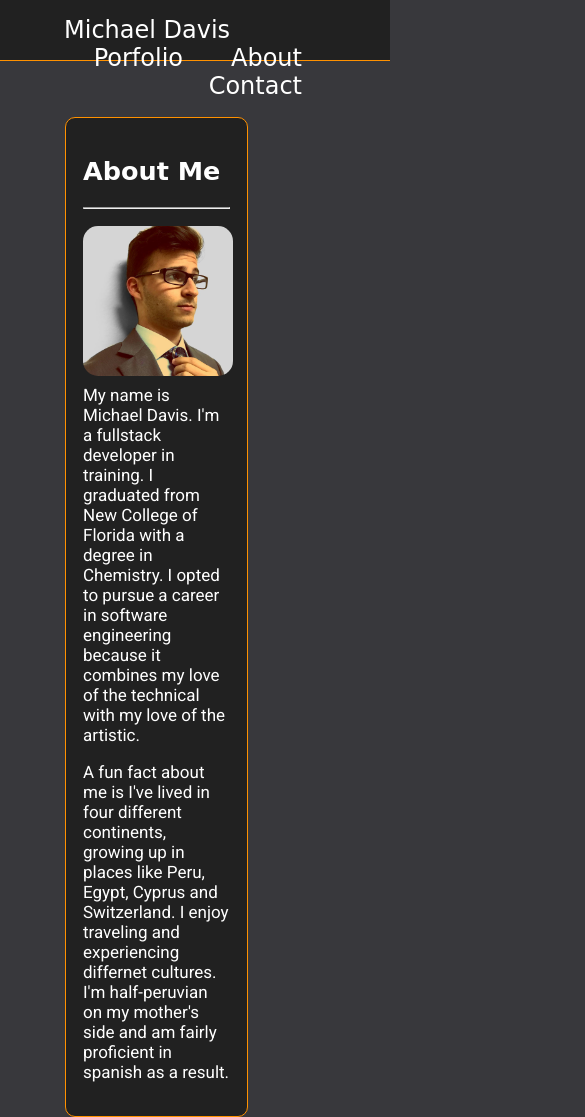
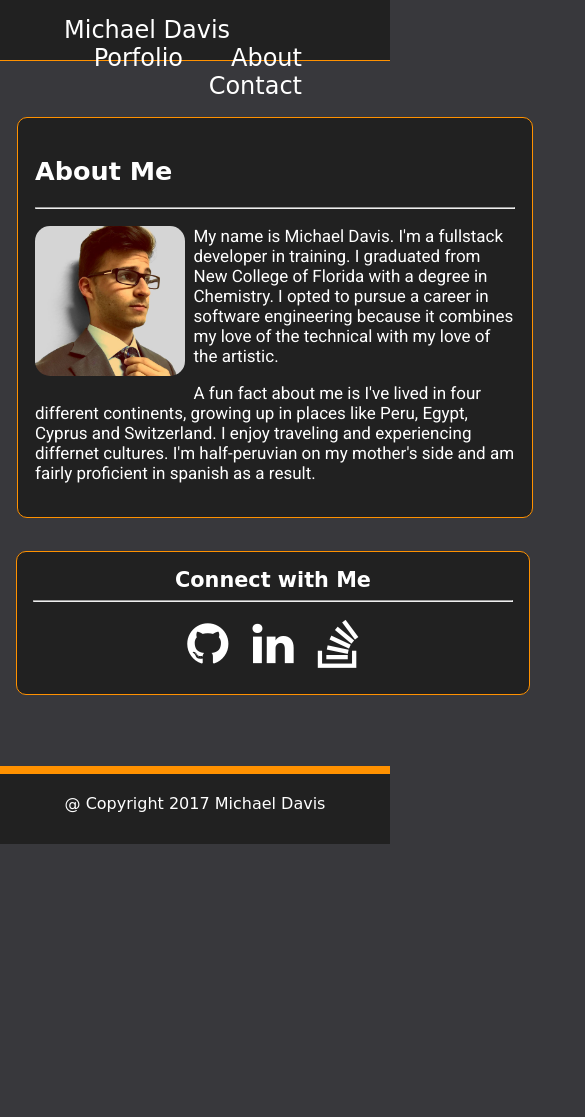
Before and after one commit to mhdavis/Basic-Porfolio, a plain HTML site: page index.html in a window 390 px wide. Shown: the top 1117 px of the page, 585 px wide, since content can reach past the window. After the commit the page ends 844 px from the top, so only its background shows below. Drawn offline with Linux system fonts and the light colour scheme; a web font is replaced by a local one.

Commit message:
began building out responsive design with media queries

```diff
--- a/assets/css/style.css
+++ b/assets/css/style.css
@@ -9,6 +9,7 @@ body {
 }
 
 nav {
+  width: auto;
   padding: 1em 4em 1em 4em;
   background: #212121;
   border-bottom: 0.1em solid #ff9100;
@@ -35,12 +36,13 @@ nav {
 }
 
 #container {
-  margin: 2em 3em 2em 3em;
+  margin: 0px auto;
+  width: 960px;
   clear: both;
   overflow: auto;
 }
 
-.main-section {
+#main-section {
   color: white;
   background: #212121;
   border-radius: 10px;
@@ -96,11 +98,11 @@ nav {
   background-color: #ff9100;
 }
 
-.social-media-container {
+#social-media-container {
   color: white;
   background:#212121;
   border-radius 10px;
-  width: 15%;
+  width: 20%;
   float: left;
   margin: 1em 1em 1em 1em;
   padding: 1em 1em 1em 1em;
@@ -146,3 +148,14 @@ footer {
   font-size: 1em;
   font-family: 'Knewave', cursive;
 }
+
+@media only screen and (max-width: 1000px) {
+  #main-section {
+    width: 50%;
+  }
+
+  #social-media-container {
+    width: 50%;
+
+  }
+}
--- a/index.html
+++ b/index.html
@@ -2,6 +2,7 @@
 <html>
   <head>
     <meta charset="utf-8">
+    <meta name="viewport" content="width=device-width, intial-scale=1.0">
     <title>Michael Davis Portfolio</title>
 
     <!-- CSS -->
@@ -11,6 +12,7 @@
   </head>
 
   <body>
+    <div id=wrapper>
       <nav>
         <a id="nav-logo" href="#">Michael Davis</a>
         <a class ="nav-item" href="#">About</a>
@@ -19,7 +21,7 @@
       </nav>
 
       <div id="container">
-        <section class="main-section">
+        <section id="main-section">
           <h1 id="about-me">About Me</h1>
           <hr>
           <img id="profile-pic" src="assets/images/profile_image.png">
@@ -33,17 +35,18 @@
       side and am fairly proficient in spanish as a result.</p>
         </section>
 
-        <section class="social-media-container">
+        <aside id="social-media-container">
           <h2 id="social-media-title">Connect with Me</h2>
           <hr>
           <a class="social-anchor" href="https://github.com/mhdavis" target="_blank"><i class="fa fa-github social-btn"></i></a>
           <a class="social-anchor" href="https://www.linkedin.com/in/michael-davis-1b31b7124/" target="_blank"><i class="fa fa-linkedin social-btn"></i></a>
           <a class="social-anchor" href="https://stackoverflow.com/users/7643412/mhdavis" target="_blank"><i class="fa fa-stack-overflow social-btn"></i></a>
-        </section>
+        </aside>
       </div> <!-- end container -->
 
       <footer>
         <p id="copyright">@ Copyright 2017 Michael Davis</p>
       </footer>
+    </div> <!-- end wrapper -->
   </body>
 </html>
```
Also changed, not shown: contact.html (+4 -3 lines).
